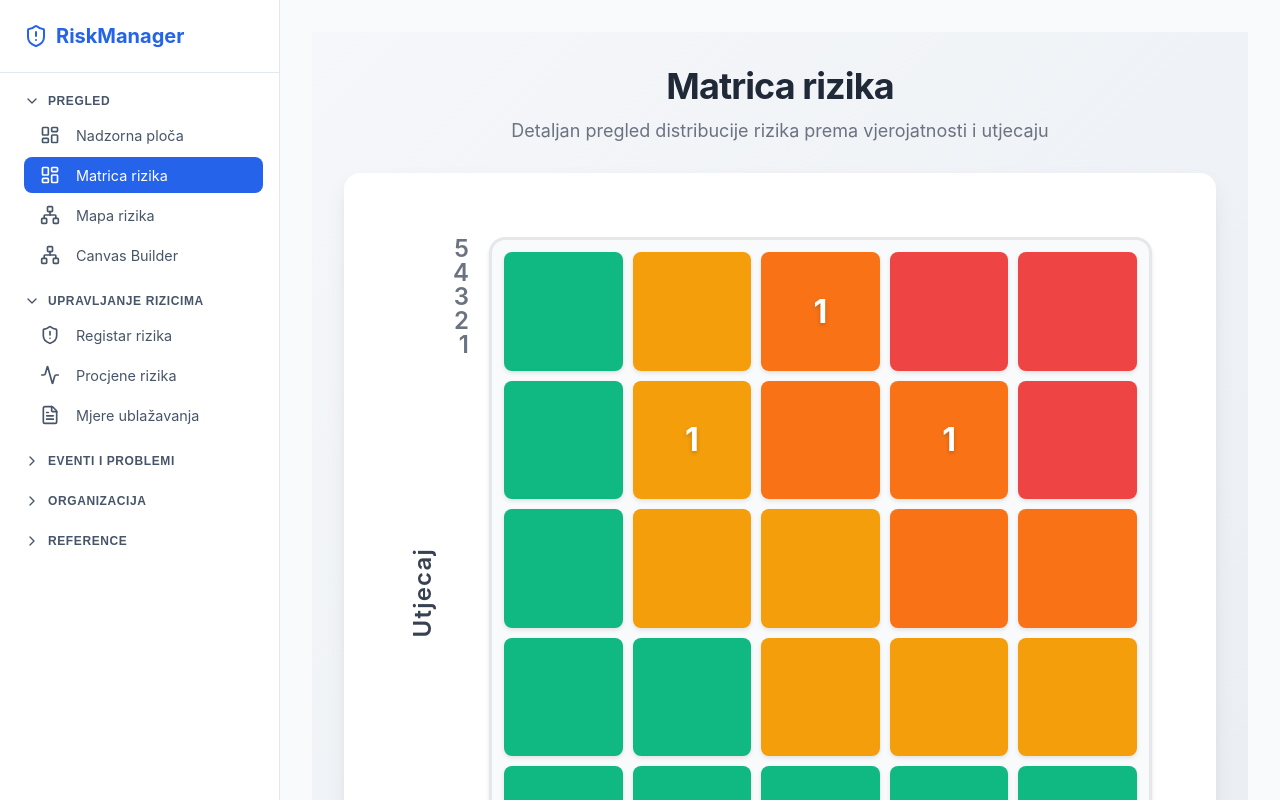
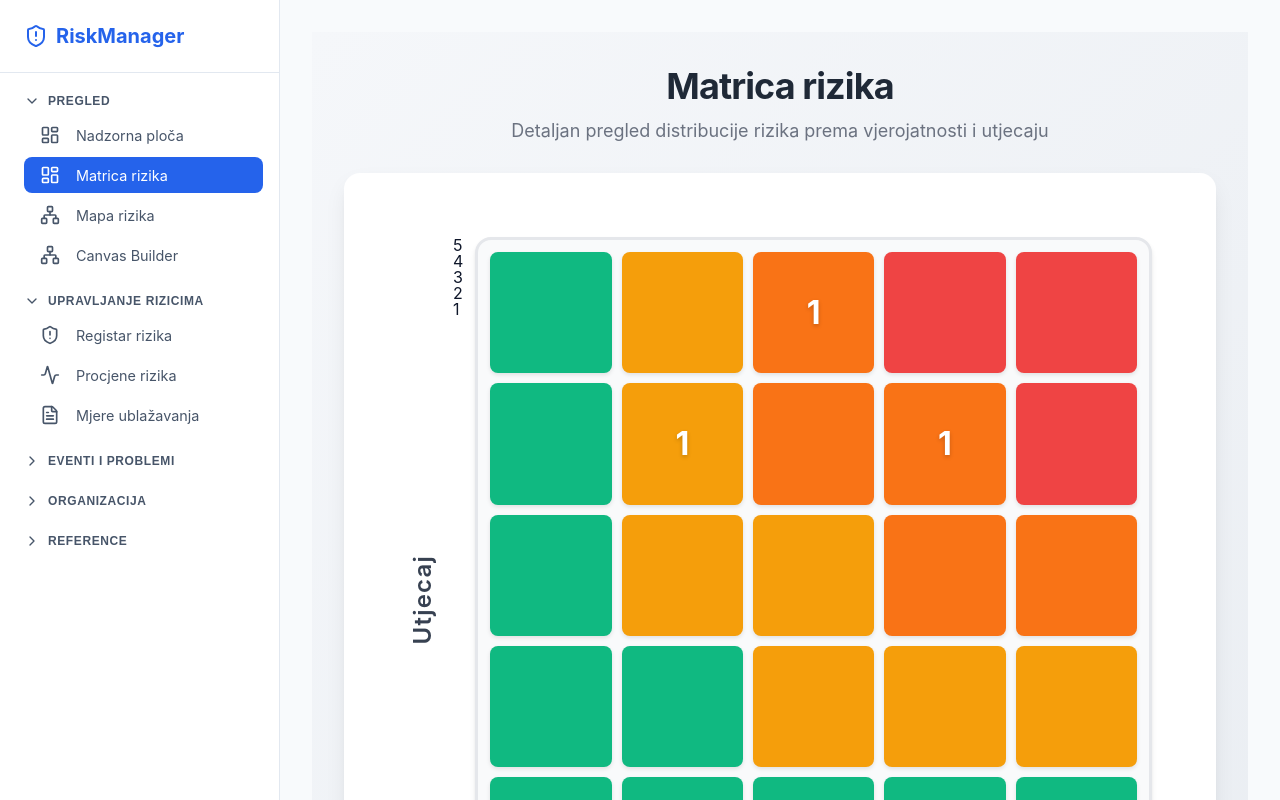
Before and after one commit to infodomAdmn/riskmanagment, a React (Vite) app: page /matrix in a window 1280 px wide. Built offline with nearby package versions, Linux system fonts and the light colour scheme.

Commit message:
feat: Add CSS module for RiskHeatmap component styling.

```diff
--- a/src/components/RiskHeatmap.module.css
+++ b/src/components/RiskHeatmap.module.css
@@ -160,20 +160,6 @@
     grid-template-rows: repeat(5, 1fr);
     height: 100%;
     padding-right: 0.75rem;
-    font-size: 0.875rem;
-    font-weight: 600;
-    color: #6b7280;
-}
-
-.container.fullScreen .yAxisTicks {
-    font-size: 1.5rem;
-    padding-right: 1.25rem;
-}
-
-.yAxisTicks span {
-    display: flex;
-    align-items: center;
-    justify-content: flex-end;
     line-height: 1;
 }
 
```
